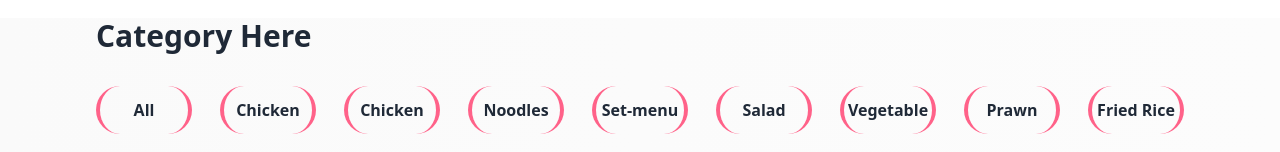
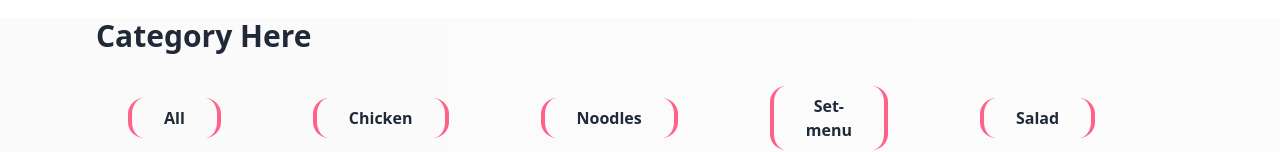
Before and after one commit to ramohin1236/sodium-cafe, a React (Vite) app: page /menu in a window 1280 px wide. Shown: the part 660-812 px from the top of the page. Built offline with nearby package versions, Linux system fonts and the light colour scheme.

Commit message:
category filter complete

```diff
--- a/public/Category.json
+++ b/public/Category.json
@@ -11,12 +11,7 @@
       "category": "Chicken "
 
     },
-    {
-      "_id": "2",
 
-      "category": "Chicken"
-
-    },
     {
       "_id": "3",
 
--- a/src/Pages/Shop/Menu.jsx
+++ b/src/Pages/Shop/Menu.jsx
@@ -99,20 +99,43 @@ const Menu = () => {
               <div>
                  <div>
                     <p className='text-3xl font-bold mt-12 mb-4'>Category Here</p>
-                      <div className="pt-4 flex items-center  justify-between overflow-x-auto  gap-7 mb-4 ">
-                          {category.map((item,idx)=>(
+                      <div className="pt-4  items-center flex     overflow-x-auto  gap-7 mb-4 ">
+                         <button className='border-x-4  font-bold hover:bg-button hover:text-white border-button rounded-2xl mx-8 px-8 py-2' onClick={showAll}>All</button>
+                         <button className='border-x-4 font-bold hover:bg-button hover:text-white border-button rounded-2xl mx-8 px-8 py-2'  onClick={()=>filterItems("Chicken")}>Chicken</button>
+                         <button className='border-x-4 font-bold hover:bg-button hover:text-white border-button rounded-2xl mx-8 px-8 py-2'  onClick={()=>filterItems("Noodles")}>Noodles</button>
+                         <button className='border-x-4 font-bold hover:bg-button hover:text-white border-button rounded-2xl mx-8 px-8 py-2'  onClick={()=>filterItems("Set-menu")}>Set-menu</button>
+                         <button className='border-x-4 font-bold hover:bg-button hover:text-white border-button rounded-2xl mx-8 px-8 py-2'  onClick={()=>filterItems("Salad")}>Salad</button>
+                         <button className='border-x-4 font-bold hover:bg-button hover:text-white border-button rounded-2xl mx-8 px-8 py-2'  onClick={()=>filterItems("Vegetable")}>Vegetable</button>
+                         <button className='border-x-4 font-bold hover:bg-button hover:text-white border-button rounded-2xl mx-8 px-8 py-2'  onClick={()=>filterItems("Prawn")}>Prawn</button>
+                         <button className='border-x-4 font-bold hover:bg-button hover:text-white border-button rounded-2xl mx-8 px-8 py-2'  onClick={()=>filterItems("Fried Rice")}>Fried Rice</button>
+                         <button className='border-x-4 font-bold hover:bg-button hover:text-white border-button rounded-2xl mx-8 px-8 py-2'  onClick={()=>filterItems("Beef")}>Beef</button>
+                         <button className='border-x-4 font-bold hover:bg-button hover:text-white border-button rounded-2xl mx-8 px-8 py-2'  onClick={()=>filterItems("Drinks")}>Drinks</button>
+                         <button className='border-x-4 font-bold hover:bg-button hover:text-white border-button rounded-2xl mx-8 px-8 py-2'  onClick={()=>filterItems("Ice Cream")}>Ice Cream</button>
+                         <button className='border-x-4 font-bold hover:bg-button hover:text-white border-button rounded-2xl mx-8 px-8 py-2'  onClick={()=>filterItems("Soup")}>Soup</button>
+                         <button className='border-x-4 font-bold hover:bg-button hover:text-white border-button rounded-2xl mx-8 px-8 py-2'  onClick={()=>filterItems("Chicken-Fry")}>Chicken-Fry</button>
+                         <button className='border-x-4 font-bold hover:bg-button hover:text-white border-button rounded-2xl mx-8 px-8 py-2'  onClick={()=>filterItems("Momo")}>Momo</button>
+                         <button className='border-x-4 font-bold hover:bg-button hover:text-white border-button rounded-2xl mx-8 px-8 py-2'  onClick={()=>filterItems("Steak")}>Steak</button>
+                         <button className='border-x-4 font-bold hover:bg-button hover:text-white border-button rounded-2xl mx-8 px-8 py-2'  onClick={()=>filterItems("Sea Platter")}>Sea Platter</button>
+                         <button className='border-x-4 font-bold hover:bg-button hover:text-white border-button rounded-2xl mx-8 px-8 py-2'  onClick={()=>filterItems("Sea Masala")}>Sea Masala</button>
+                         <button className='border-x-4 font-bold hover:bg-button hover:text-white border-button rounded-2xl mx-8 px-8 py-2'  onClick={()=>filterItems("Sea Fry")}>Sea Fry</button>
+                         <button className='border-x-4 font-bold hover:bg-button hover:text-white border-button rounded-2xl mx-8 px-8 py-2'  onClick={()=>filterItems("Rice Bowl")}>Rice Bowl</button>
+                         <button className='border-x-4 font-bold hover:bg-button hover:text-white border-button rounded-2xl mx-8 px-8 py-2'  onClick={()=>filterItems("Pizza")}>Pizza</button>
+                         <button className='border-x-4 font-bold hover:bg-button hover:text-white border-button rounded-2xl mx-8 px-8 py-2'  onClick={()=>filterItems("Pasta")}>Pasta</button>
+                         <button className='border-x-4 font-bold hover:bg-button hover:text-white border-button rounded-2xl mx-8 px-8 py-2'  onClick={()=>filterItems("Burger")}>Burger</button>
+                         <button className='border-x-4 font-bold hover:bg-button hover:text-white border-button rounded-2xl mx-8 px-8 py-2'  onClick={()=>filterItems("Shawarma")}>Shawarma</button>
+                          {/* {category.map((item,idx)=>(
                             <div key={idx}>
                                  <p className='border-x-4 border-button hover:bg-button cursor-pointer hover:text-white font-bold  w-24 h-12 text-center items-center flex justify-center rounded-3xl '>{item.category}</p>
                             </div>
-                          ))}
+                          ))} */}
                       </div>
                  </div>
               </div>
               {/* product cart */}
-              <div className='grid md:grid-cols-3 sm:grid-cols-2 grid-cols-1 gap-4 mt-12'>
+              <div  className='grid md:grid-cols-3 sm:grid-cols-2 grid-cols-1 gap-4 mt-12'>
                   {
                     filteredItems.map((res,idx)=>(
-                        <Card key={idx} res={res}/>
+                        <Card  key={idx} res={res}/>
                     ))
                   }
               </div>
```
